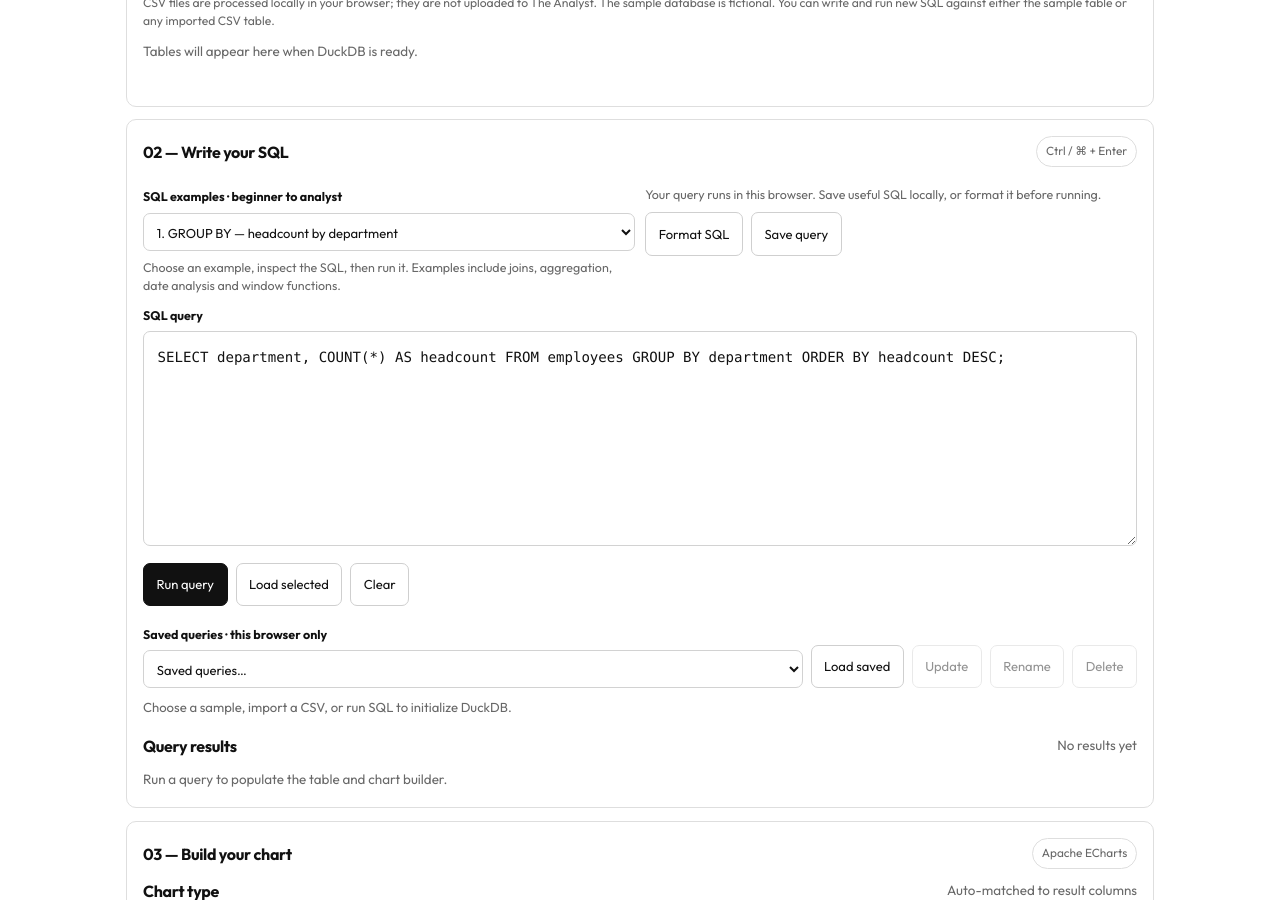
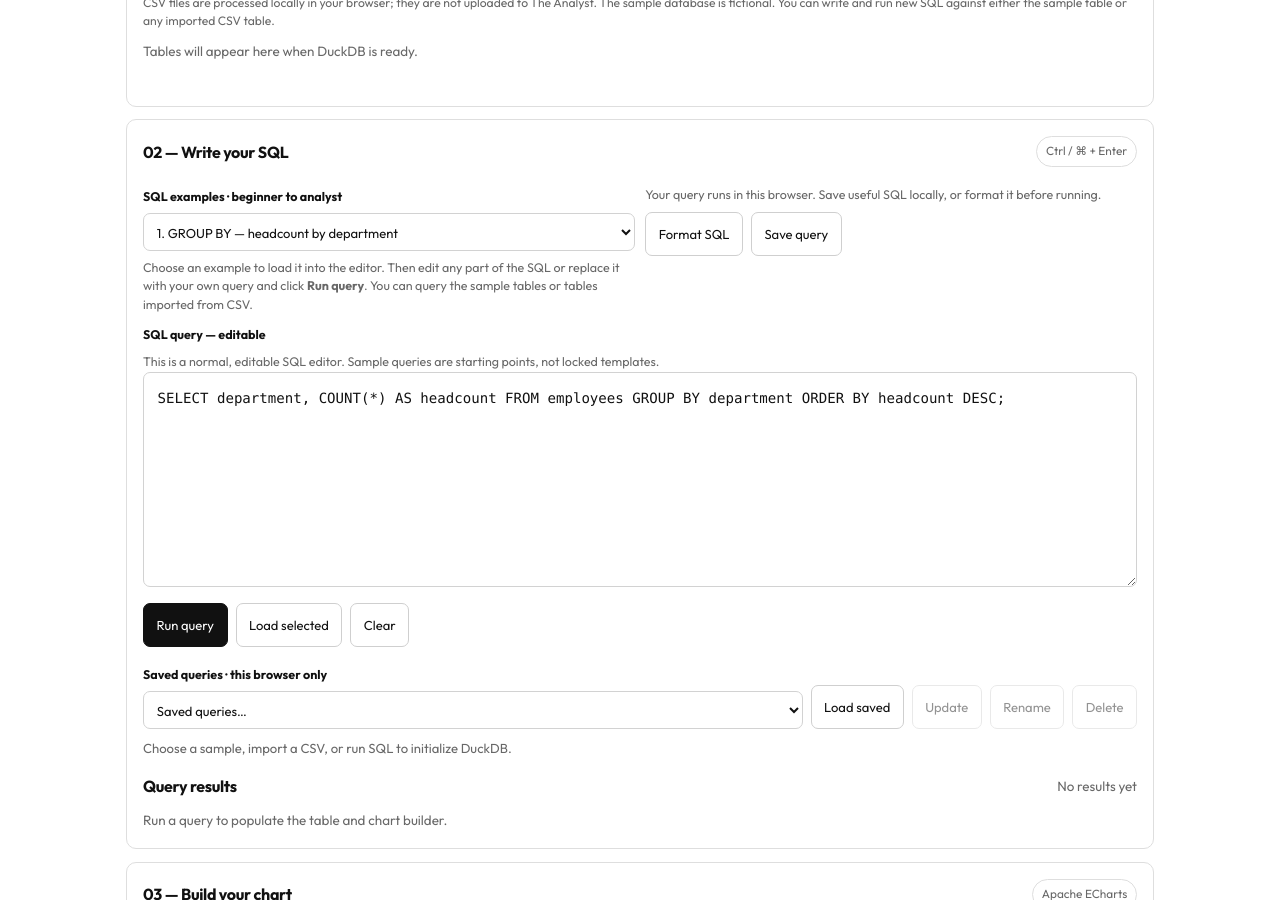
Before and after one commit to theanalystin/theanalyst.github.io, a Jekyll site: the page built from sql-playground.html, in a window 1280 px wide and 900 px high, scrolled down 579 px. Built offline with Jekyll 4.4.1, drawn with Linux system fonts in a browser that asks for light colours.

Commit message:
Clarify editable SQL queries and load a starter query with sample data

```diff
--- a/sql-playground.html
+++ b/sql-playground.html
@@ -139,10 +139,11 @@ permalink: /sql-playground/
           <option value="rankSalaries">10. Window function — salary rank</option>
           <option value="customersWithoutOrders">11. LEFT JOIN — customers without orders</option>
           <option value="orderDetail">12. Multi-table JOIN — order line detail</option>
-        </select><p class="hint">Choose an example, inspect the SQL, then run it. Examples include joins, aggregation, date analysis and window functions.</p></div>
+        </select><p class="hint">Choose an example to load it into the editor. Then edit any part of the SQL or replace it with your own query and click <strong>Run query</strong>. You can query the sample tables or tables imported from CSV.</p></div>
         <div><p class="hint">Your query runs in this browser. Save useful SQL locally, or format it before running.</p><div class="row" style="margin-top:.5rem"><button id="sqlp-format" type="button">Format SQL</button><button id="sqlp-save-query" type="button">Save query</button></div></div>
       </div>
-      <label for="sqlp-query">SQL query</label>
+      <label for="sqlp-query">SQL query — editable</label>
+      <p class="hint">This is a normal, editable SQL editor. Sample queries are starting points, not locked templates.</p>
       <div id="sqlp-editor-host" aria-label="SQL editor"></div>
       <textarea id="sqlp-query" spellcheck="false" aria-label="SQL query editor">SELECT department, COUNT(*) AS headcount FROM employees GROUP BY department ORDER BY headcount DESC;</textarea>
       <div class="row" style="margin-top:.6rem">
```
Also changed, not shown: other parts of sql-playground.html (+1 -1 lines).
